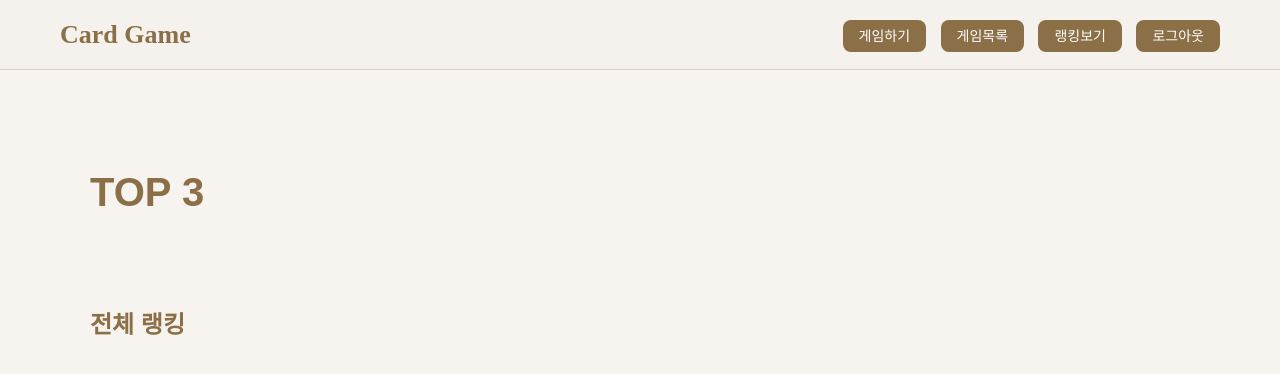
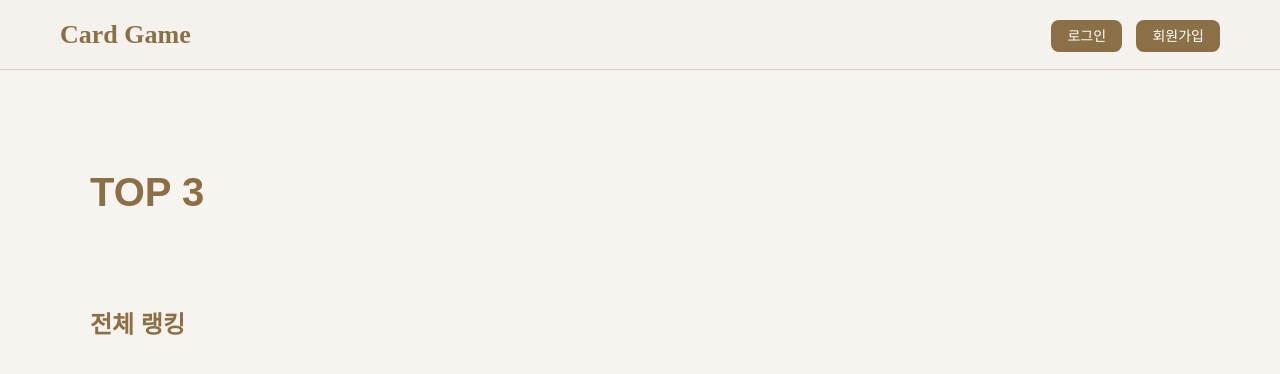
Before and after one commit to Pirogramming-24/Piro24_CardGame_1, a Django app: page /ranking/ in a window 1280 px wide. Shown: the top 374 px of the page. Run offline with Django 5.2, Linux system fonts and the light colour scheme.

Commit message:
[fix] : ranking header 수정

```diff
--- a/games/templates/games/ranking.html
+++ b/games/templates/games/ranking.html
@@ -1,32 +1,6 @@
+{% extends "base.html" %}
+{% block content %}
 {% load static %}
-{% load humanize %}
-
-<!DOCTYPE html>
-<html lang="ko">
-<head>
-  <meta charset="UTF-8">
-  <title>랭킹</title>
-
-  <link rel="stylesheet" href="{% static 'css/reset.css' %}">
-  <link rel="stylesheet" href="{% static 'css/header.css' %}">
-  <link rel="stylesheet" href="{% static 'css/ranking.css' %}">
-</head>
-
-<body>
-
-<header class="header">
-  <div class="header-inner">
-    <div class="logo">
-            <a href="{% url 'games:main' %}">Card Game</a>
-        </div>
-    <div class="nav">
-      <a href="{% url 'games:startPage' %}" class="btn">게임하기</a>
-      <a href="{% url 'games:gameList' %}" class="btn">게임목록</a>
-      <a href="{% url 'games:ranking' %}" class="btn">랭킹보기</a>
-      <a href="{% url 'accounts:login' %}" class="btn">로그아웃</a>
-    </div>
-  </div>
-</header>
 
 <div class="ranking">
   <main class="ranking-page">
@@ -65,3 +39,5 @@
     </div>
   </main>
 </div>
+
+{% endblock %}
```
